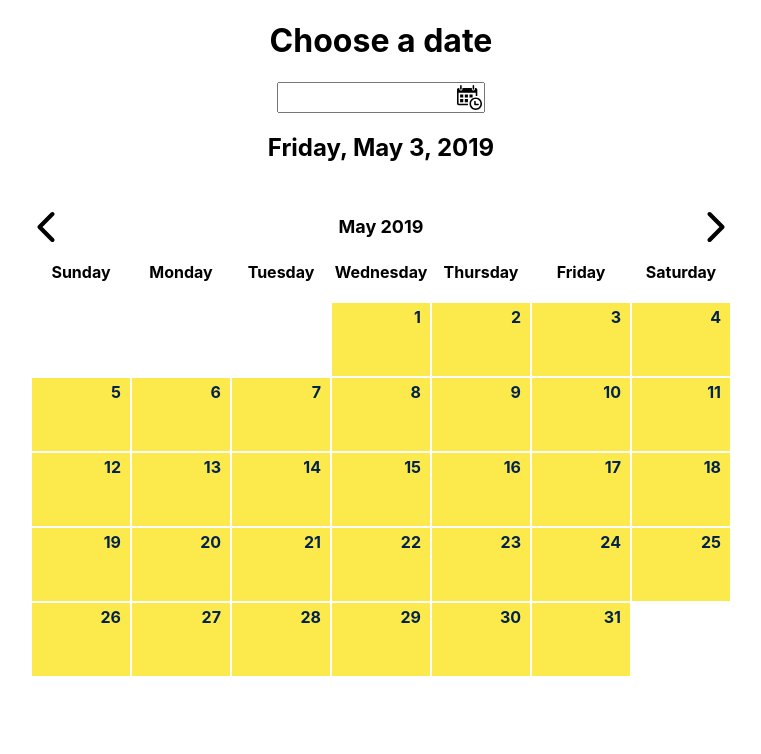
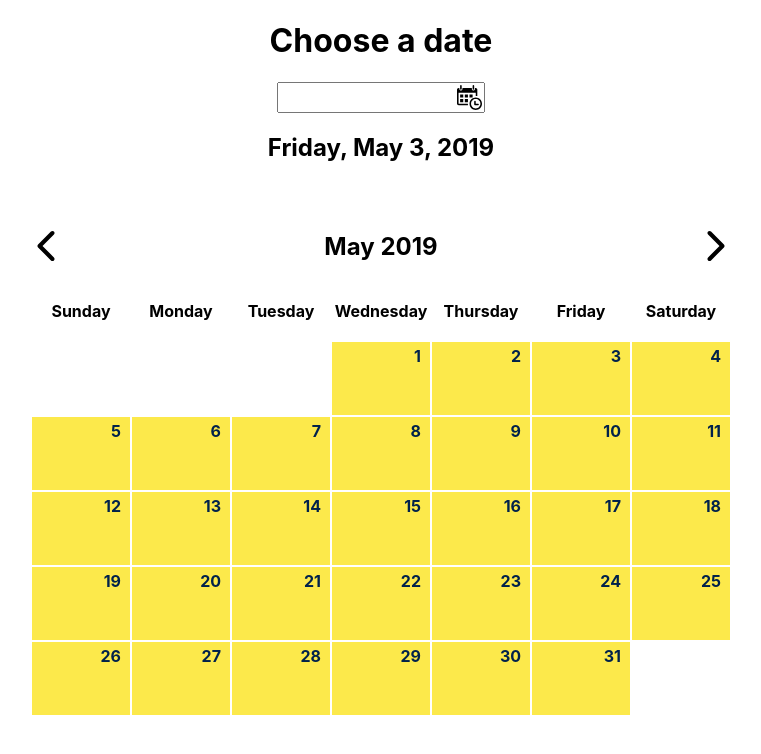
Before and after one commit to AlanaFarkas/date-picker, a React (Create React App) app: page / in a window 1280 px wide. Both pictures are taken after a click on the picture 728 px from the left and 97 px from the top of the page. Shown: the top 754 px of the page, without its empty margins (259-1020 px from the left). Built offline with nearby package versions, Linux system fonts and the light colour scheme.

Commit message:
fix: header div to h2

```diff
--- a/src/Calendar.js
+++ b/src/Calendar.js
@@ -153,8 +153,7 @@ const CalendarHeader = styled.div`
     align-items: center;
 `;
 
-const CalendarMonthYear = styled.div`
-    font-size: 18px;
+const CalendarMonthYear = styled.h2`
     font-weight: bold;
 `;
 
```
